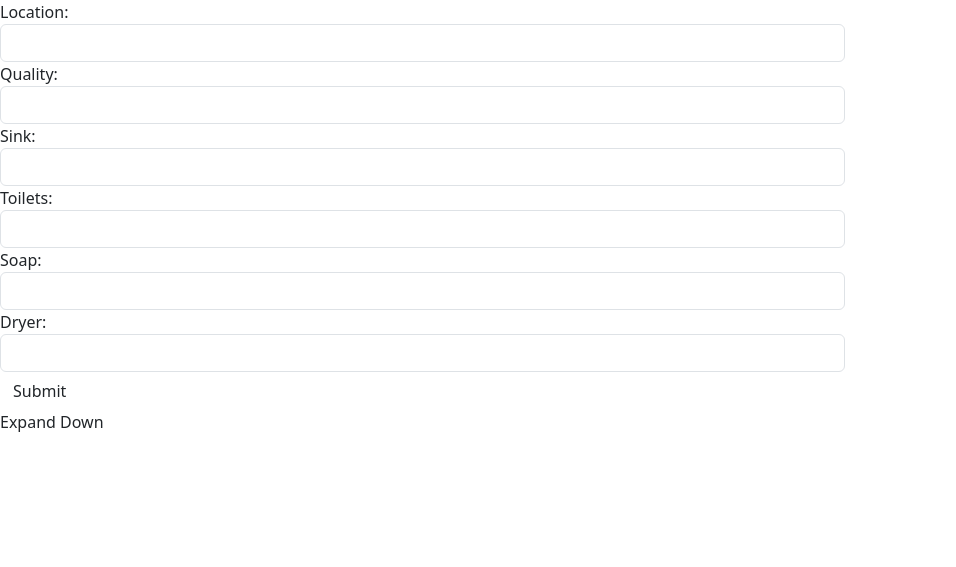
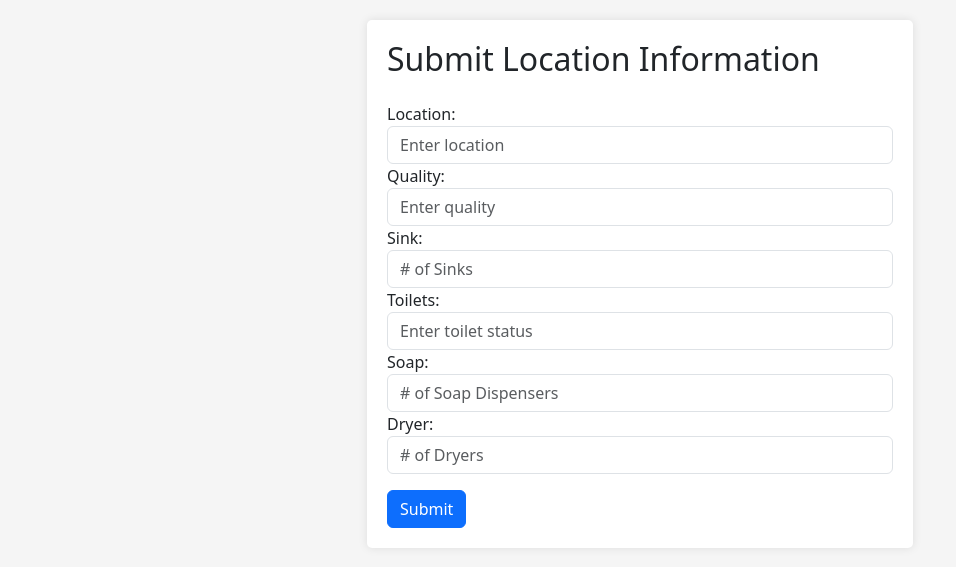
Before and after one commit to Iamchwill/HackRPI, a Flask app: template templates/form.html in a window 1280 px wide. Shown: the top 567 px of the page, without its empty margins (0-956 px from the left). Run offline with Flask 3, Linux system fonts and the light colour scheme; the template is opened without the code that fills it, so the values that code supplies are empty; parts of the project's set-up code (start-up, migrations or seed data) failed here and were passed over.

Commit message:
form styles

```diff
--- a/templates/form.html
+++ b/templates/form.html
@@ -2,48 +2,54 @@
 <html>
 <head>
     <link href="https://cdn.jsdelivr.net/npm/bootstrap@5.3.2/dist/css/bootstrap.min.css" rel="stylesheet" integrity="sha384-T3c6CoIi6uLrA9TneNEoa7RxnatzjcDSCmG1MXxSR1GAsXEV/Dwwykc2MPK8M2HN" crossorigin="anonymous">
+    <style>
+        body {
+            background-color: #f5f5f5;
+            padding: 20px;
+        }
+        .form-container {
+            background-color: #fff;
+            padding: 20px;
+            border-radius: 5px;
+            box-shadow: 0 0 10px rgba(0, 0, 0, 0.1);
+        }
+    </style>
 </head>
 <body>
+    <div class="container">
         <div class="row">
-        <div class ="col-sm-8">
-            <form action="/action_add">
+            <div class="col-md-6 mx-auto">
+                <div class="form-container">
+                    <h2 class="mb-4">Submit Location Information</h2>
+                    <form action="/action_add" method="POST">
                         <div class="form-group">
                             <label for="locat">Location:</label>
-                <input type="locat" class="form-control" id="locat">
+                            <input type="text" class="form-control" id="locat" name="location" placeholder="Enter location">
                         </div>
                         <div class="form-group">
                             <label for="qual">Quality:</label>
-                <input type="qual" class="form-control" id="qual" >
+                            <input type="text" class="form-control" id="qual" name="quality" placeholder="Enter quality">
                         </div>
                         <div class="form-group">
                             <label for="sink">Sink:</label>
-                    <input type="sink" class="form-control" id="sink">
+                            <input type="text" class="form-control" id="sink" name="sink" placeholder="# of Sinks">
                         </div>
                         <div class="form-group">
                             <label for="toilets">Toilets:</label>
-                    <input type="toilets" class="form-control" id="toilets">
+                            <input type="text" class="form-control" id="toilets" name="toilets" placeholder="Enter toilet status">
                         </div>
                         <div class="form-group">
                             <label for="soap">Soap:</label>
-                    <input type="soap" class="form-control" id="soap">
+                            <input type="text" class="form-control" id="soap" name="soap" placeholder="# of Soap Dispensers">
                         </div>
                         <div class="form-group">
                             <label for="dryer">Dryer:</label>
-                    <input type="dryer" class="form-control" id="dryer">
+                            <input type="text" class="form-control" id="dryer" name="dryer" placeholder="# of Dryers">
                         </div>
-                <button type="submit" class="btn btn-default">Submit</button>
+                        <button type="submit" class="btn btn-primary mt-3">Submit</button>
                     </form>
-
-
-
-
-
-
-
-          Expand Down
-
-
-
+                </div>
+            </div>
         </div>
     </div>
 </body>
```
Lines whose indentation alone changed are shown as unchanged.
